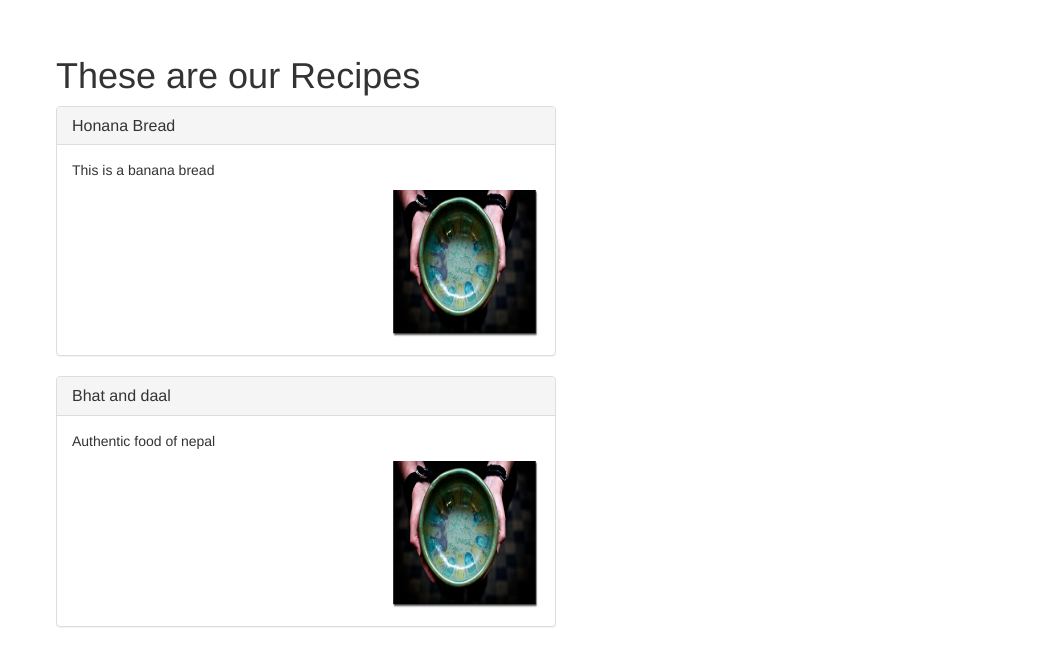
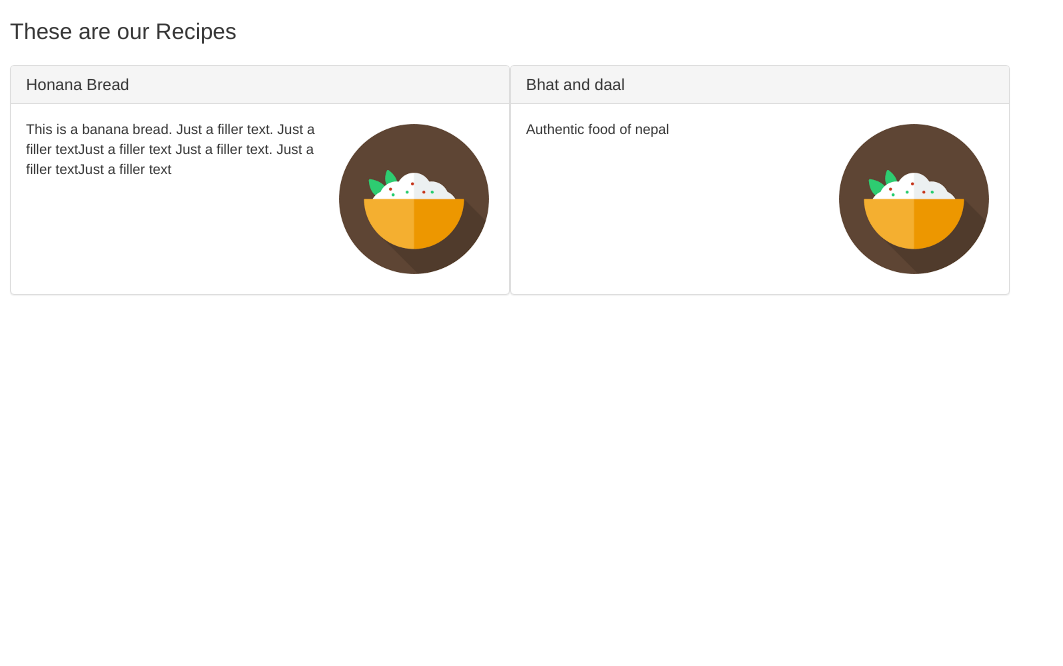
Before and after one commit to sagun98/angular-recipe-app, an Angular app: page / in a window 1280 px wide. Shown: the top 666 px of the page, without its empty margins (0-1063 px from the left). Built offline with nearby package versions, Linux system fonts and the light colour scheme.

Commit message:
style ng for complete

```diff
--- a/src/app/app.component.css
+++ b/src/app/app.component.css
@@ -0,0 +1,22 @@
+h1 {
+  font-size: 160%;
+}
+
+div.cover-photo-holder img {
+  width: 150px;
+  height: 150px;
+  margin: 5px;
+}
+
+.recipe {
+  float: left;
+  width: 97%;
+  margin: 10px 0;
+}
+
+@media (max-width: 800px) {
+  .recipe {
+    width: 500px;
+    margin: 10px 10px;
+  }
+}
--- a/src/app/app.component.html
+++ b/src/app/app.component.html
@@ -1,18 +1,15 @@
 <h1> These are our Recipes</h1>
 
-<div *ngFor="let recipe of recipes" class='panel panel-default' style="max-width: 500px">
-
+<div *ngFor="let recipe of recipes" class='recipe panel panel-default' style="max-width: 500px">
   <div class="panel-heading">
     <h3 class="panel-title"> {{ recipe.title }} </h3>
   </div>
 
   <div class="panel-body">
+    <div class="cover-photo-holder" style="float: right;">
+
+      <img src=" {{ recipe.cover_photo ? recipe.cover_photo : '/assets/index.png'}} " style="float:right" />
+    </div>
     <p>{{ recipe.description }} </p>
-
-    <div style="float:right">
-      <img src=" {{ recipe.cover_photo ? recipe.cover_photo : '/assets/empty.png'}} " style="width: 150px; height: 150px" />
-    </div>
-
   </div>
-
 </div>
--- a/src/app/app.component.ts
+++ b/src/app/app.component.ts
@@ -11,7 +11,13 @@ export class AppComponent {
 
   constructor() {
     this.recipes = [
-      new Recipe("Honana Bread", "This is a banana bread", null, null, null),
+      new Recipe(
+        "Honana Bread",
+        "This is a banana bread. Just a filler text. Just a filler textJust a filler text Just a filler text. Just a filler textJust a filler text",
+        null,
+        null,
+        null
+      ),
       new Recipe("Bhat and daal", "Authentic food of nepal", null, null, null)
     ];
   }
--- a/src/styles.css
+++ b/src/styles.css
@@ -1,4 +1,26 @@
 /* You can add global styles to this file, and also import other style files */
 body {
-    margin: 4em 4em;
+  margin: 10px;
 }
+
+h1 {
+  font-size: 160%;
+}
+
+div.cover-photo-holder img {
+  width: 150px;
+  height: 150px;
+  margin: 5px;
+}
+
+.recipe {
+  float: left;
+  width: 97%;
+  margin: 10px 0;
+}
+
+@media (max-width: 800px) {
+  div {
+    zoom: 1.1;
+  }
+}
```
Also changed, not shown: src/assets/empty.png (deleted), src/assets/index.png (added).
